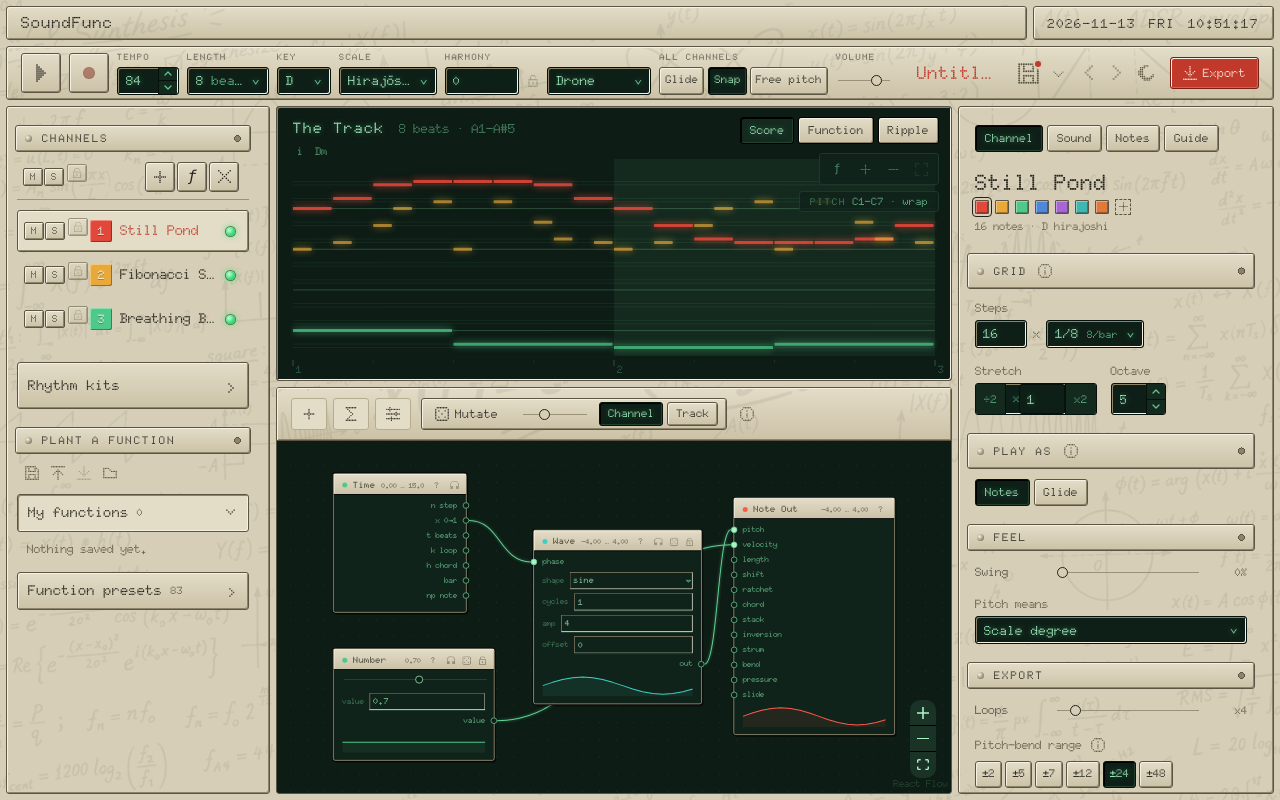
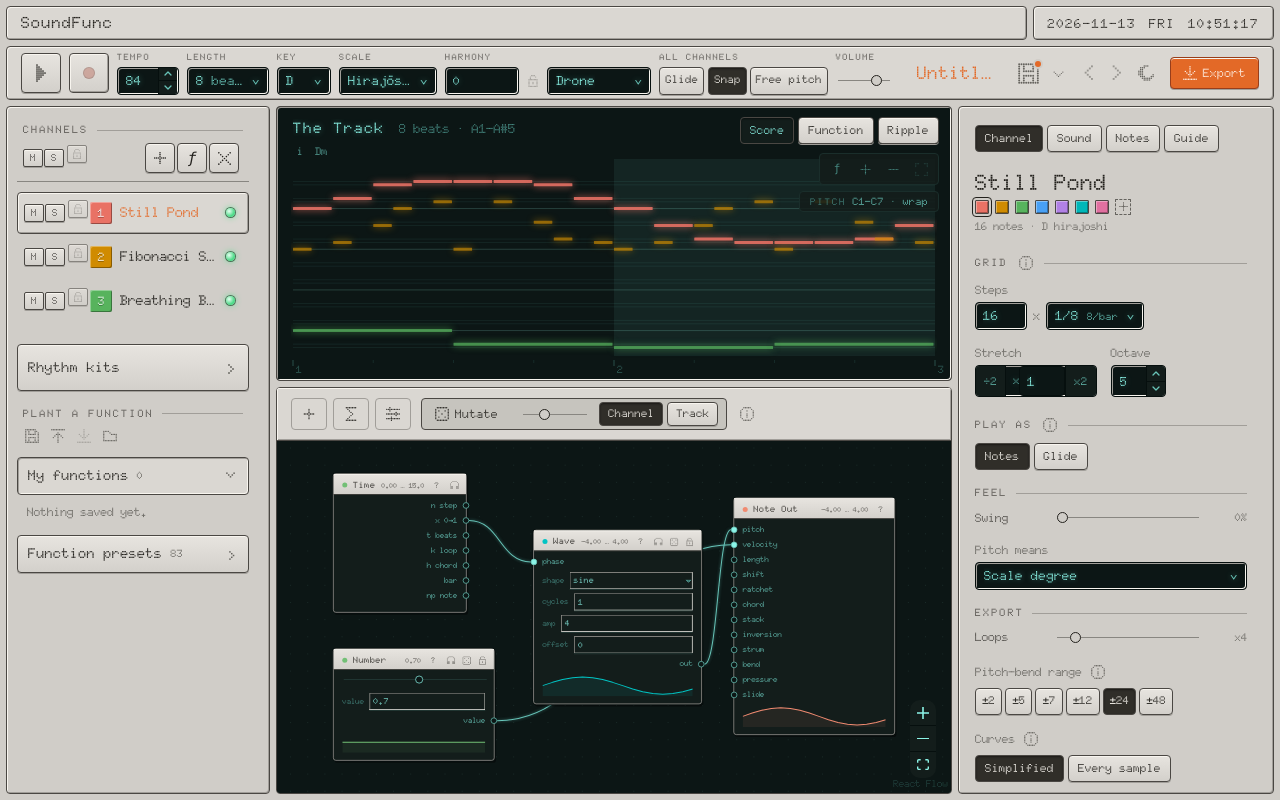
Before and after one commit to danikavu/soundfunc, a React (Vite) app: page / in a window 1280 px wide. Built offline with nearby package versions, Linux system fonts and the light colour scheme.

Commit message:
fix(ui): colors fix

```diff
--- a/src/App.tsx
+++ b/src/App.tsx
@@ -14,7 +14,6 @@ import { Inspector } from './components/Inspector';
 import { FunctionSheet } from './components/FunctionSheet';
 import { ImportSheet } from './components/ImportSheet';
 import { saveGarden } from './components/GardenMenu';
-import { paintOverlays } from './components/overlays';
 
 const isTyping = (t: EventTarget | null) =>
   t instanceof HTMLElement && (t.isContentEditable || ['INPUT', 'TEXTAREA', 'SELECT'].includes(t.tagName));
@@ -29,7 +28,6 @@ export function App() {
 
   useEffect(() => {
     document.documentElement.dataset.theme = theme;
-    void paintOverlays(theme);
   }, [theme]);
 
   // the engine always plays the latest project — edits are heard live
--- a/src/engine/presets.ts
+++ b/src/engine/presets.ts
@@ -1,17 +1,12 @@
 import { LIBRARY_PRESETS } from './presetsLibrary';
 import { NODE_DEFS, type GEdge, type GNode, type Graph, type NodeData } from './graph';
 import { DEFAULT_PITCH_RANGE, type PitchMode } from './music';
-import { TRACK_DEFAULTS, type DrumVoice, type Project, type Song, type Track, type Waveform } from './project';
-
-export const TRACK_COLORS = ['#e2483a', '#e8a93a', '#4fc98a', '#4f86d9', '#a865d6', '#3fb7b0', '#e07a3c'];
-
-/** the wider palette: the basic seven, then more lab-instrument colours */
-export const CHANNEL_PALETTE = [
-  ...TRACK_COLORS,
-  '#f06292', '#ff8a65', '#ffd54f', '#c5e15a', '#8bc34a', '#26a69a', '#4dd0e1',
-  '#64b5f6', '#7986cb', '#9575cd', '#ce93d8', '#f48fb1', '#bcaaa4', '#b0bec5',
-  '#d4c25a', '#7fdba8', '#ff5a5a',
-];
+import { CHANNEL_COLORS, CHANNEL_COLORS_WIDE, TRACK_DEFAULTS, type DrumVoice, type Project, type Song, type Track, type Waveform } from './project';
+
+export const TRACK_COLORS = CHANNEL_COLORS;
+
+/** the wider palette: the basic seven, then softer ones of the same family */
+export const CHANNEL_PALETTE = [...CHANNEL_COLORS, ...CHANNEL_COLORS_WIDE];
 
 /** a colour no channel has yet, picked at random (any colour, once the palette is used up) */
 export function pickColor(taken: readonly string[], rng: () => number = Math.random): string {
--- a/src/engine/project.ts
+++ b/src/engine/project.ts
@@ -237,8 +237,7 @@ export function normalizeProject(p: Project): Project {
       const { lengthMode: _m, lengthBeats: _l, ...rest } = t as Track & { lengthMode?: unknown; lengthBeats?: unknown };
       const track = { ...TRACK_DEFAULTS, ...rest };
       // the palette changed: an old colour becomes the new colour in the same place
-      const old = LEGACY_COLORS.indexOf(String(track.color).toLowerCase());
-      if (old >= 0) track.color = NEW_COLORS[old];
+      track.color = COLOR_MIGRATION[String(track.color).toLowerCase()] ?? track.color;
       // sliders used to belong to the whole song; each track now keeps the ones its formulas read
       if (legacySliders?.length && !t.sliders) {
         const used = formulaNames(track.graph);
@@ -249,8 +248,16 @@ export function normalizeProject(p: Project): Project {
   };
 }
 
-const LEGACY_COLORS = ['#c4583d', '#6f8a63', '#4a5d7e', '#b39561', '#8a6a7e', '#5e8a86', '#6f6a62'];
-const NEW_COLORS = ['#e2483a', '#e8a93a', '#4fc98a', '#4f86d9', '#a865d6', '#3fb7b0', '#e07a3c'];
+/* the channel colours, as they are now: seven of one lightness and strength, then twelve softer ones and five extras (presets.ts uses them) */
+export const CHANNEL_COLORS = ['#e97265', '#d08b00', '#57b35d', '#48a0f4', '#b181e5', '#00b7b8', '#e170a0'];
+export const CHANNEL_COLORS_WIDE = ['#ee96b1', '#f2979e', '#eba16e', '#cab45d', '#abbf6c', '#69cba3', '#51c6e0', '#67bff0', '#92b3fb', '#adaaf8', '#d49de0', '#e398ca', '#baa798', '#9aaebc', '#d5c66f', '#82d2a8', '#d95448'];
+/* earlier palettes, mapped colour for colour onto the current one, so saved projects match */
+const pairs = (from: string[], to: string[]) => from.map((c, i) => [c, to[i % to.length]] as const);
+const COLOR_MIGRATION: Record<string, string> = Object.fromEntries([
+  ...pairs(['#c4583d', '#6f8a63', '#4a5d7e', '#b39561', '#8a6a7e', '#5e8a86', '#6f6a62'], CHANNEL_COLORS),
+  ...pairs(['#e2483a', '#e8a93a', '#4fc98a', '#4f86d9', '#a865d6', '#3fb7b0', '#e07a3c'], CHANNEL_COLORS),
+  ...pairs(['#f06292', '#ff8a65', '#ffd54f', '#c5e15a', '#8bc34a', '#26a69a', '#4dd0e1', '#64b5f6', '#7986cb', '#9575cd', '#ce93d8', '#f48fb1', '#bcaaa4', '#b0bec5', '#d4c25a', '#7fdba8', '#ff5a5a'], CHANNEL_COLORS_WIDE),
+]);
 
 /** every name the track's formulas read */
 export function formulaNames(graph: Graph): Set<string> {
--- a/src/retro.css
+++ b/src/retro.css
@@ -4,77 +4,120 @@
  * Loaded after styles.css; it restyles, it doesn't rearrange.
  */
 
-/* ---------- palette ---------- */
+/* ---------- palette ----------
+   A desk calculator: a warm-grey case, keys a shade lighter, dark keys for what is on,
+   one orange function key, and screens like a vacuum-fluorescent display (VFD).
+   Every colour below is a token; the rest of the skin only uses tokens. */
 
 :root {
-  /* chrome: the instrument's beige case */
-  --paper: #d6ceb6;
-  --paper-2: #cbc2a7;
-  --paper-3: #c0b698;
-  --card: #e3dcc7;
-  --ink: #23211b;
-  --ink-2: #4a463a;
-  --ink-3: #5c5643;
-  --line: #9a9177;
-  --line-soft: #b6ac90;
-  --accent: #c0392b;
-  --accent-soft: rgba(192, 57, 43, 0.14);
-  --rake: rgba(35, 33, 27, 0.06);
+  /* the case */
+  --case-paper: #d0cdc8;
+  --case-paper-2: #c6c4be;
+  --case-paper-3: #bdbab5;
+  --case-card: #dad7d2;
+  --case-ink: #23211d;
+  --case-ink-2: #4a4743;
+  --case-ink-3: #65635e;
+  --case-line: #888681;
+  --case-line-soft: #a19e99;
+  /* keys: light face, dark legend; a key that is on is a dark key with a light legend */
+  --key: #e7e4df;
+  --key-2: #d3d0cb;
+  --key-ink: #23211d;
+  --key-ink-2: #4a4743;
+  --key-ink-3: #65635e;
+  --key-on: #302e29;
+  --key-on-ink: #f8f5ef;
+  /* the one function colour */
+  --accent: #e36927;
+  --accent-hover: #f17730;
+  --accent-edge: #983e1b;
+  --accent-ink: #fff8f0;
+  --accent-soft: rgba(227, 105, 39, 0.16);
+  /* lamps */
+  --rec: #e4573f;
+  --led: #4fdc8a;
+  /* bevels: light from the top */
+  --hi: #f8f5ef;
+  --lo: #a19e99;
+  --edge: #4a4743;
+  --radius: 4px;
   --shadow: none;
-  /* bevels: light from the top left */
-  --hi: #f6f1e2;
-  --lo: #8c836b;
-  --edge: #5c5543;
-  /* screens and LCDs */
-  --lcd: #0e1f17;
-  --lcd-2: #142a1f;
-  --lcd-ink: #a8f5c4;
-  --lcd-ink-2: #62c48c;
-  --lcd-edge: #06110b;
-  --glow-ink: 0 0 6px rgba(120, 240, 170, 0.45);
-  --radius: 3px;
-  /* the custom wave's preview in the Sound tab: black on paper, orange in the dark */
+  /* screens and displays: VFD teal on near-black */
+  --lcd: #0c1615;
+  --lcd-2: #131d1b;
+  --lcd-3: #1e2927;
+  --lcd-ink: #8bf4e7;
+  --lcd-ink-2: #68c4b8;
+  --lcd-ink-3: #458880;
+  --lcd-line: #27403c;
+  --lcd-line-soft: #1a2e2b;
+  --lcd-edge: #060f0e;
+  --glow-ink: 0 0 6px rgba(120, 240, 225, 0.4);
+  /* the custom wave's preview in the Sound tab: black on the case, orange in the dark */
   --wave-preview: #000;
+
+  --paper: var(--case-paper);
+  --paper-2: var(--case-paper-2);
+  --paper-3: var(--case-paper-3);
+  --card: var(--case-card);
+  --ink: var(--case-ink);
+  --ink-2: var(--case-ink-2);
+  --ink-3: var(--case-ink-3);
+  --line: var(--case-line);
+  --line-soft: var(--case-line-soft);
+  --rake: rgba(35, 33, 29, 0.06);
 }
 
+/* night: a charcoal calculator with light keys for what is on */
 :root[data-theme='dark'] {
-  --paper: #2c2b25;
-  --paper-2: #35332c;
-  --paper-3: #403d34;
-  --card: #3a3830;
-  --ink: #e8e1cc;
-  --ink-2: #bdb49b;
-  --ink-3: #aaa189;
-  --line: #5e5848;
-  --line-soft: #4a463a;
-  --accent: #e5533f;
-  --accent-soft: rgba(229, 83, 63, 0.18);
-  --rake: rgba(232, 225, 204, 0.05);
-  --hi: #4d4a3f;
-  --lo: #1c1b17;
-  --edge: #12110e;
-  --lcd: #08140e;
-  --lcd-2: #0e1e15;
+  --case-paper: #23211d;
+  --case-paper-2: #2b2925;
+  --case-paper-3: #34322d;
+  --case-card: #2e2c28;
+  --case-ink: #ece9e3;
+  --case-ink-2: #bdbab5;
+  --case-ink-3: #a19e99;
+  --case-line: #5a5752;
+  --case-line-soft: #3e3c37;
+  --key: #3d3a35;
+  --key-2: #2f2d29;
+  --key-ink: #ece9e3;
+  --key-ink-2: #bdbab5;
+  --key-ink-3: #a19e99;
+  --key-on: #e7e4df;
+  --key-on-ink: #1c1a16;
+  --accent: #f07a35;
+  --accent-hover: #f8894a;
+  --accent-edge: #8f3a14;
+  --accent-soft: rgba(240, 122, 53, 0.18);
+  --hi: #514e48;
+  --lo: #141310;
+  --edge: #0d0b08;
+  --lcd: #070e0d;
+  --lcd-2: #0e1716;
+  --lcd-3: #172220;
   --lcd-edge: #000;
   --wave-preview: #ff8a1f;
+  --rake: rgba(236, 233, 227, 0.05);
 }
 
 /* inside a screen, everything takes the screen's colours */
 .viz,
 .score-math,
-.nodes-canvas {
-  --paper: #0d1c15;
-  --paper-2: #12261b;
-  --paper-3: #183223;
-  --card: #10231a;
-  --ink: #a8f5c4;
-  --ink-2: #6fca95;
-  --ink-3: #4c8d68;
-  --line: #2c4c39;
-  --line-soft: #1e382a;
-  --rake: rgba(120, 230, 160, 0.075);
-  --accent: #ff6a55;
-  --accent-soft: rgba(255, 106, 85, 0.16);
+.nodes-canvas,
+.import-plot-box {
+  --paper: var(--lcd);
+  --paper-2: var(--lcd-2);
+  --paper-3: var(--lcd-3);
+  --card: var(--lcd-2);
+  --ink: var(--lcd-ink);
+  --ink-2: var(--lcd-ink-2);
+  --ink-3: var(--lcd-ink-3);
+  --line: var(--lcd-line);
+  --line-soft: var(--lcd-line-soft);
+  --rake: rgba(130, 240, 225, 0.07);
+  --accent: var(--accent-hover);
   --viz-glow: 1;
   --viz-note-round: 0.12;
   color: var(--ink);
@@ -86,18 +129,33 @@
 .title-plate,
 .topbar,
 .app aside.panel,
-.toolbar,
+.toolbar {
+  box-shadow: inset 1px 1px 0 var(--hi), inset -1px -1px 0 var(--lo);
+}
+
+/* keys: every key has the same face, the same edge and the same travel */
 .fold-trigger,
 .kit-trigger,
 .btn,
 .seg button,
 .play,
+.rec,
 .stepper-arrows button,
 .stretch-btn,
 .ms,
-.tracks-head-tools .icon-btn,
-.mutator {
-  box-shadow: inset 1px 1px 0 var(--hi), inset -1px -1px 0 var(--lo);
+.tracks-head-tools .icon-btn {
+  box-shadow: inset 0 1px 0 var(--hi), 0 1px 0 var(--lo);
+}
+.fold-trigger:active,
+.kit-trigger:active,
+.btn:not(.ghost):active,
+.seg button:active,
+.play:active,
+.rec:active,
+.ms:active,
+.tracks-head-tools .icon-btn:active {
+  transform: translateY(1px);
+  box-shadow: inset 0 1px 2px rgba(0, 0, 0, 0.3);
 }
 
 /* sunken: a screen or a display set into the case */
@@ -152,28 +210,18 @@ body {
   background: var(--paper);
 }
 .nodes > .toolbar {
-  background: linear-gradient(var(--card), var(--paper-2));
-  color: #23211b;
+  background: var(--card);
+  color: var(--ink);
   border: none;
   border-bottom: 1px solid var(--edge);
-  /* the toolbar is chrome, not screen */
-  --paper: #d6ceb6;
-  --card: #e3dcc7;
-  --ink: #23211b;
-  --ink-2: #4a463a;
-  --ink-3: #5c5643;
-  --line: #9a9177;
-  --line-soft: #b6ac90;
-}
-:root[data-theme='dark'] .nodes > .toolbar {
-  --paper: #2c2b25;
-  --card: #3a3830;
-  --ink: #e8e1cc;
-  --ink-2: #bdb49b;
-  --ink-3: #aaa189;
-  --line: #5e5848;
-  --line-soft: #4a463a;
-  color: var(--ink);
+  /* the toolbar is case, not screen */
+  --paper: var(--case-paper);
+  --card: var(--case-card);
+  --ink: var(--case-ink);
+  --ink-2: var(--case-ink-2);
+  --ink-3: var(--case-ink-3);
+  --line: var(--case-line);
+  --line-soft: var(--case-line-soft);
 }
 .nodes-canvas {
   border: none;
@@ -194,7 +242,7 @@ body {
   align-items: center;
   gap: 12px;
   padding: 0 14px;
-  background: linear-gradient(var(--card), var(--paper-2));
+  background: var(--card);
   border: 1px solid var(--edge);
   border-radius: var(--radius);
   white-space: nowrap;
@@ -220,7 +268,7 @@ body {
 
 .topbar {
   margin-top: 6px;
-  background: linear-gradient(var(--card), var(--paper-2));
+  background: var(--card);
   border: 1px solid var(--edge);
   border-radius: var(--radius);
   padding: 0 14px;
@@ -238,14 +286,14 @@ body {
   height: 40px;
   border-radius: var(--radius);
   border: 1px solid var(--edge);
-  background: linear-gradient(var(--card), var(--paper-2));
+  background: linear-gradient(var(--key), var(--key-2));
   color: var(--ink);
 }
 .play:hover {
   background: var(--card);
 }
 .play.on {
-  background: linear-gradient(var(--card), var(--paper-2));
+  background: linear-gradient(var(--key), var(--key-2));
   border-color: var(--edge);
   color: var(--accent);
   box-shadow: inset 1px 1px 0 var(--lo), inset -1px -1px 0 var(--hi);
@@ -266,7 +314,7 @@ body {
   place-items: center;
   border-radius: var(--radius);
   border: 1px solid var(--edge);
-  background: linear-gradient(var(--card), var(--paper-2));
+  background: linear-gradient(var(--key), var(--key-2));
   box-shadow: inset 1px 1px 0 var(--hi), inset -1px -1px 0 var(--lo);
   cursor: pointer;
 }
@@ -277,7 +325,7 @@ body {
   width: 12px;
   height: 12px;
   border-radius: 50%;
-  background: #8c3a2c;
+  background: color-mix(in srgb, var(--rec) 45%, var(--lo));
   opacity: 0.55;
   box-shadow: inset 0 0 0 1px rgba(0, 0, 0, 0.25);
 }
@@ -287,9 +335,9 @@ body {
 .rec.on .rec-dot,
 .rec.ending .rec-dot,
 .rec.armed .rec-dot {
-  background: #e5402a;
+  background: var(--rec);
   opacity: 1;
-  box-shadow: 0 0 8px rgba(229, 64, 42, 0.7);
+  box-shadow: 0 0 8px color-mix(in srgb, var(--rec) 70%, transparent);
 }
 .rec.armed .rec-dot,
 .rec.ending .rec-dot {
@@ -322,7 +370,7 @@ body {
   white-space: nowrap;
 }
 .rec-clock.on {
-  color: #e5402a;
+  color: var(--rec);
 }
 .rec-take {
   cursor: pointer;
@@ -401,7 +449,7 @@ body,
 .title-plate,
 .topbar,
 .nodes > .toolbar {
-  --plate: linear-gradient(var(--card), var(--paper-2));
+  --plate: linear-gradient(var(--card), var(--card));
 }
 /* sheets and the kit picker float: their sketch sits with them (outranking the popovers' !important plain card) */
 .app .sheet,
@@ -467,7 +515,7 @@ body,
   border-top-color: var(--lcd-edge);
 }
 .app .stepper-arrows button:hover:not(:disabled) {
-  background: #1d3a2b;
+  background: var(--lcd-3);
   color: var(--lcd-ink);
 }
 .app .stretch-btn {
@@ -477,7 +525,7 @@ body,
   box-shadow: none;
 }
 .app .stretch-btn:hover:not(:disabled) {
-  background: #1d3a2b;
+  background: var(--lcd-3);
   color: var(--lcd-ink);
 }
 .app .stretch-x {
@@ -519,7 +567,7 @@ body,
 .seg button {
   border-radius: var(--radius);
   border: 1px solid var(--edge);
-  background: linear-gradient(var(--card), var(--paper-2));
+  background: linear-gradient(var(--key), var(--key-2));
   color: var(--ink);
 }
 .btn:hover,
@@ -542,20 +590,19 @@ body,
 }
 .btn.primary {
   background: var(--accent);
-  color: #fff6ea;
-  border-color: #7a1f16;
+  color: var(--accent-ink);
+  border-color: var(--accent-edge);
 }
 .btn.primary:hover {
-  background: #d24434;
+  background: var(--accent-hover);
 }
 /* the chosen segment is lit: a dark display with green type */
 .seg button.on,
 .seg button[aria-pressed='true'] {
-  background: var(--lcd);
-  color: var(--lcd-ink);
-  border-color: var(--lcd-edge);
-  text-shadow: var(--glow-ink);
-  box-shadow: inset 1px 1px 0 #000, inset -1px -1px 0 #24402f;
+  background: var(--key-on);
+  color: var(--key-on-ink);
+  border-color: var(--edge);
+  box-shadow: inset 0 1px 2px rgba(0, 0, 0, 0.45);
 }
 .icon-btn {
   border-radius: var(--radius);
@@ -570,14 +617,14 @@ body,
   border-radius: var(--radius) !important;
 }
 .toolbar .lock-status .dropdown.compact .dropdown-field {
-  background: linear-gradient(var(--card), var(--paper-2));
+  background: linear-gradient(var(--key), var(--key-2));
   color: var(--ink);
   border: 1px solid var(--edge);
   text-shadow: none;
   font-family: var(--sans);
 }
 .toolbar .mutator {
-  background: linear-gradient(var(--card), var(--paper-2));
+  background: var(--paper-2);
   border: 1px solid var(--edge);
 }
 .toolbar .mutator .btn {
@@ -586,44 +633,37 @@ body,
   box-shadow: none;
 }
 
-/* ---------- section plates with rivets ---------- */
+/* ---------- section labels: printed on the case, with a rule ---------- */
 
 .app aside.panel .eyebrow {
   position: relative;
-  margin: 18px -8px 10px;
-  padding: 7px 26px;
-  background: linear-gradient(var(--card), var(--paper-2));
-  border: 1px solid var(--edge);
-  border-radius: var(--radius);
-  box-shadow: inset 1px 1px 0 var(--hi), inset -1px -1px 0 var(--lo);
-  color: var(--ink);
-  font: 700 11px/1 var(--sans);
-  letter-spacing: 0.16em;
+  display: flex;
+  align-items: center;
+  gap: 8px;
+  margin: 18px 0 8px;
+  padding: 0;
+  background: none;
+  border: none;
+  box-shadow: none;
+  color: var(--ink-2);
+  font: 700 10.5px/1 var(--sans);
+  letter-spacing: 0.18em;
 }
 .app aside.panel .eyebrow:first-child {
   margin-top: 0;
 }
-.app aside.panel .eyebrow::after {
+.app aside.panel .eyebrow::before {
   display: none;
 }
-.app aside.panel .eyebrow::before {
+.app aside.panel .eyebrow::after {
   content: '';
-  position: absolute;
-  left: 9px;
-  top: 50%;
-  width: 7px;
-  height: 7px;
-  margin-top: -3.5px;
-  border-radius: 50%;
-  background: radial-gradient(circle at 35% 35%, var(--hi), var(--lo) 70%);
-  box-shadow: 0 0 0 1px var(--edge), 0 0 0 1px var(--edge), calc(100% + 0px) 0 0 0 transparent;
-}
-/* a second rivet on the right */
-.app aside.panel .eyebrow {
-  background-image: radial-gradient(circle at calc(100% - 12.5px) 50%, var(--lo) 0 2.6px, var(--edge) 2.6px 3.6px, transparent 3.6px), linear-gradient(var(--card), var(--paper-2));
+  display: block;
+  flex: 1;
+  height: 1px;
+  background: var(--line-soft);
 }
 .app aside.panel .eyebrow .info {
-  margin-left: 4px;
+  margin-left: 0;
 }
 
 /* ---------- channels ---------- */
@@ -659,29 +699,29 @@ body,
   width: 9px;
   height: 9px;
   border-radius: 50%;
-  background: #4a3a2a;
+  background: color-mix(in srgb, var(--led) 18%, var(--edge));
   box-shadow: inset 0 1px 1px rgba(0, 0, 0, 0.5), 0 0 0 1px var(--edge);
 }
 .led.on {
-  background: radial-gradient(circle at 35% 35%, #c9ffd9, #2fdc73 60%);
-  box-shadow: 0 0 6px #2fdc73, 0 0 0 1px var(--edge);
+  background: radial-gradient(circle at 35% 35%, #e6fff0, var(--led) 60%);
+  box-shadow: 0 0 6px var(--led), 0 0 0 1px var(--edge);
 }
 .ms-col .ms,
 .tracks-head .ms {
   border-radius: 2px;
   border: 1px solid var(--edge);
-  background: linear-gradient(var(--card), var(--paper-2));
+  background: linear-gradient(var(--key), var(--key-2));
   color: var(--ink-2);
   font-size: 10px;
 }
 .ms.on {
-  background: var(--ink);
-  color: var(--paper);
-  box-shadow: inset 1px 1px 0 #000;
+  background: var(--key-on);
+  color: var(--key-on-ink);
+  box-shadow: inset 0 1px 2px rgba(0, 0, 0, 0.45);
 }
 .ms.on.solo {
   background: var(--accent);
-  color: #fff;
+  color: var(--accent-ink);
 }
 .ms.remove {
   border: none;
@@ -693,7 +733,7 @@ body,
 }
 .tracks-head-tools .icon-btn {
   border: 1px solid var(--edge);
-  background: linear-gradient(var(--card), var(--paper-2));
+  background: linear-gradient(var(--key), var(--key-2));
   color: var(--ink);
   width: 30px;
   height: 30px;
@@ -705,7 +745,7 @@ body,
 .kit-trigger {
   border-radius: var(--radius);
   border: 1px solid var(--edge);
-  background: linear-gradient(var(--card), var(--paper-2));
+  background: linear-gradient(var(--key), var(--key-2));
   color: var(--ink);
 }
 .fold-trigger:hover,
@@ -767,9 +807,9 @@ body,
   border-radius: var(--radius);
 }
 .viz .seg button {
-  background: linear-gradient(#e3dcc7, #cbc2a7);
-  color: #23211b;
-  border-color: #000;
+  background: linear-gradient(var(--key), var(--key-2));
+  color: var(--key-ink);
+  border-color: var(--edge);
 }
 .viz .seg button.on {
   background: var(--lcd-2);
@@ -784,40 +824,39 @@ body,
 
 .react-flow {
   --xy-background-color: var(--paper);
-  --xy-edge-stroke: #5fd394;
-  --xy-edge-stroke-selected: #ff6a55;
+  --xy-edge-stroke: var(--lcd-ink-2);
+  --xy-edge-stroke-selected: var(--accent-hover);
 }
 .react-flow__edge-path {
-  filter: drop-shadow(0 0 2px rgba(95, 211, 148, 0.6));
+  filter: drop-shadow(0 0 2px rgba(110, 230, 215, 0.5));
 }
 .react-flow__controls-button {
-  background: #1a3326;
+  background: var(--lcd-2);
   color: var(--ink);
-  border-color: #000;
+  border-color: var(--lcd-edge);
 }
 .fnode {
   border-radius: var(--radius);
-  border: 1px solid #b6ac90;
+  border: 1px solid var(--lo);
   background: var(--card);
-  box-shadow: 0 0 0 1px #000, 2px 3px 0 rgba(0, 0, 0, 0.45);
+  box-shadow: 0 0 0 1px var(--lcd-edge), 2px 3px 0 rgba(0, 0, 0, 0.45);
 }
 /* the node's name sits on a beige plate, like a module's faceplate */
 .fnode-head {
-  background: linear-gradient(#e3dcc7, #cbc2a7);
-  color: #23211b;
-  border-bottom: 1px solid #000;
-  box-shadow: inset 1px 1px 0 #f6f1e2;
-  --ink: #23211b;
-  --ink-2: #4a463a;
-  --ink-3: #575140;
-  --accent: #c0392b;
-  --accent-soft: rgba(192, 57, 43, 0.14);
+  background: linear-gradient(var(--key), var(--key-2));
+  color: var(--key-ink);
+  border-bottom: 1px solid var(--edge);
+  box-shadow: inset 0 1px 0 var(--hi);
+  --ink: var(--key-ink);
+  --ink-2: var(--key-ink-2);
+  --ink-3: var(--key-ink-3);
+  --accent: var(--accent-edge);
 }
 .fnode-head .val {
-  color: #4a463a;
+  color: var(--key-ink-2);
 }
 .fnode.locked {
-  border-color: #ff6a55;
+  border-color: var(--accent-hover);
 }
 .fnode .react-flow__handle {
   background: var(--paper);
@@ -894,28 +933,28 @@ body,
 /* the paste sheet's plot is a little screen */
 .import-plot-box,
 .import-read {
-  --paper: #0d1c15;
-  --ink: #a8f5c4;
-  --line: #2c4c39;
-  --line-soft: #1e382a;
+  --paper: var(--lcd);
+  --ink: var(--lcd-ink);
+  --line: var(--lcd-line);
+  --line-soft: var(--lcd-line-soft);
 }
 .import-plot-box .import-plot {
-  border-color: #000;
+  border-color: var(--lcd-edge);
   border-radius: var(--radius);
   box-shadow: inset 1px 1px 0 var(--lo), inset -1px -1px 0 var(--hi);
 }
 .import-plot-box path {
-  filter: drop-shadow(0 0 2px rgba(120, 240, 170, 0.7));
+  filter: drop-shadow(0 0 2px rgba(120, 240, 225, 0.6));
 }
 .import-read {
   --ink: inherit;
 }
 .import-plot-box .import-out {
-  stroke: #ffb347;
-  filter: drop-shadow(0 0 2px rgba(255, 170, 60, 0.7));
+  stroke: var(--accent-hover);
+  filter: drop-shadow(0 0 2px color-mix(in srgb, var(--accent-hover) 70%, transparent));
 }
 .import-plot-box .import-edge {
-  stroke: #ffb347;
+  stroke: var(--accent-hover);
 }
 .import-plot-box .import-note {
   color: var(--lcd-ink-2);
@@ -923,7 +962,7 @@ body,
 
 /* the toolbar's Copy-to is a key, not a display */
 .app .toolbar .lock-status .dropdown.compact .dropdown-field {
-  background: linear-gradient(var(--card), var(--paper-2));
+  background: linear-gradient(var(--key), var(--key-2));
   color: var(--ink);
   border: 1px solid var(--edge);
   text-shadow: none;
@@ -976,21 +1015,21 @@ body,
 
 /* the buttons on a node's faceplate: darker, always readable */
 .fnode-head .lock {
-  color: #2a271f;
+  color: var(--key-ink);
   opacity: 0.85;
 }
 .fnode:hover .fnode-head .lock {
   opacity: 1;
 }
 .fnode-head .lock:hover {
-  background: rgba(35, 33, 27, 0.12);
-  color: #000;
+  background: color-mix(in srgb, var(--key-ink) 12%, transparent);
+  color: var(--key-ink);
 }
 .fnode-head .lock:disabled {
   opacity: 0.35;
 }
 .fnode-head .lock.on {
-  color: #a8281c;
+  color: var(--accent-edge);
 }
 
 /* the "+" swatch and the full palette */
@@ -1180,7 +1219,7 @@ body,
   padding: 8px 10px;
   border: 1px solid var(--edge);
   border-radius: var(--radius);
-  background: linear-gradient(var(--card), var(--paper-2));
+  background: linear-gradient(var(--key), var(--key-2));
   box-shadow: inset 1px 1px 0 var(--hi), inset -1px -1px 0 var(--lo);
 }
 .sauce-row > div:first-child {
```
Also changed, not shown: src/components/FuncNode.tsx (+8 -8 lines).
